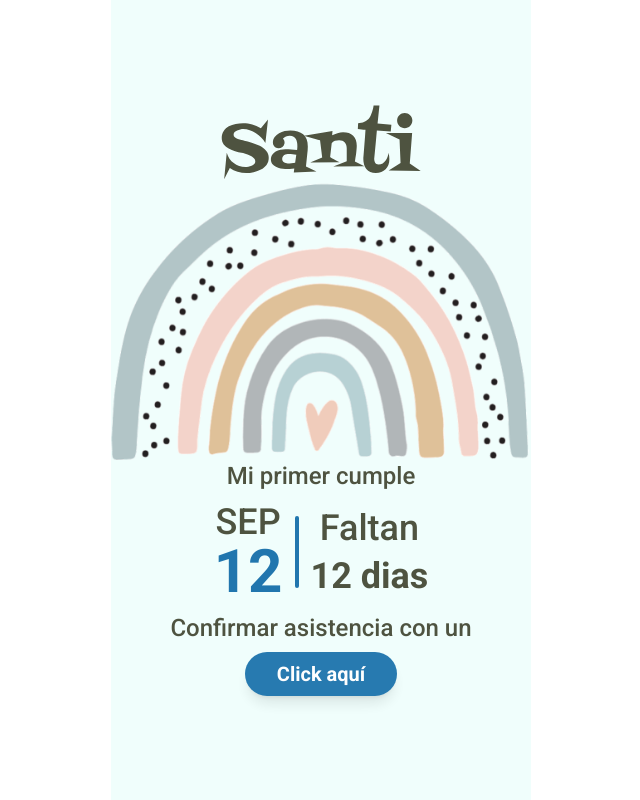
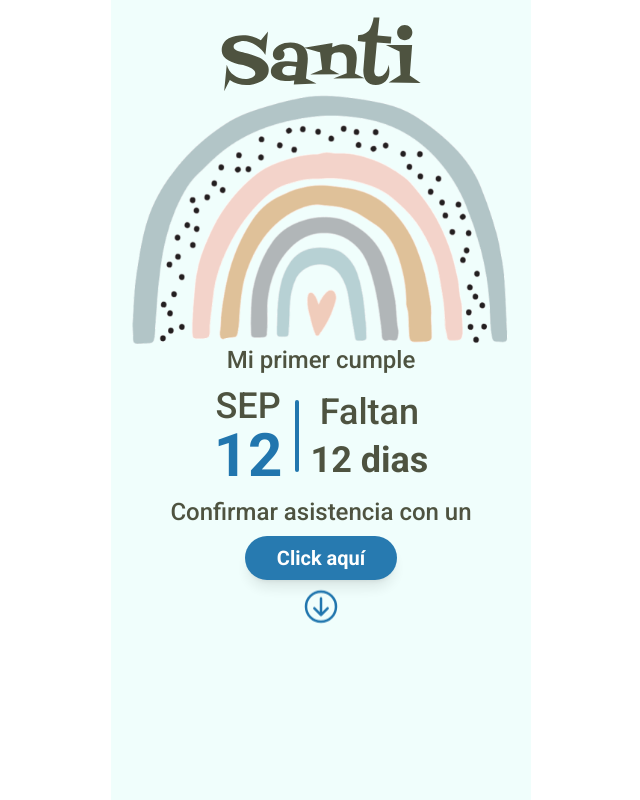
Before and after one commit to fabianeromano/invitation-santi, a Next.js app: page / in a window 1280 px wide. Shown: the top 800 px of the page, without its empty margins (319-959 px from the left). Built offline with nearby package versions, Linux system fonts and the light colour scheme; what tailwindcss-animated would draw is missing.

Commit message:
fix: heroparallax

```diff
--- a/src/components/HeroParallax.jsx
+++ b/src/components/HeroParallax.jsx
@@ -3,17 +3,18 @@ import Image from 'next/image'
 import React from 'react'
 import Santi from "/public/images/santi-title.svg"
 import Arcoiris from "/public/images/arcoiris.png"
+import Arrow from "/public/images/arrow.svg"
 import Link from 'next/link'
 
 function HeroParallax() {
     return (
-        <section className='w-full h-screen min-h-[600px] relative flex flex-col items-center justify-center bg-[#F0FEFC] parallax'>
-            <div className='z-10'>
+        <section className='w-full h-screen min-h-[700px] relative flex flex-col items-center justify-start bg-[#F0FEFC] parallax'>
+            <div className='z-10 pt-4'>
                 <Image src={Santi} alt='Santi Letra' className='h-auto w-[200px] animate-jump' />
             </div>
 
             <div className='z-10 flex flex-col items-center justify-center'>
-                <Image src={Arcoiris} alt='Arcoiris' className='w-full h-auto animate-flip-up' />
+                <Image src={Arcoiris} alt='Arcoiris' className='w-[90%] h-auto animate-flip-up' />
                 <p className='text-[#4E5340] text-2xl font-medium'>Mi primer cumple</p>
                 <div className='flex h-[120px] justify-center items-center gap-3'>
                     <div className='flex flex-col items-center justify-center'>
@@ -28,11 +29,14 @@ function HeroParallax() {
                 </div>
             </div>
 
-            <div className="flex flex-col items-center justify-center w-full gap-2 px-4 text-center">
+            <div className="flex flex-col items-center justify-center w-full gap-2 px-4 text-center pb-4">
                 <h3 className="text-2xl font-medium text-[#4E5340]">Confirmar asistencia con un</h3>
                 <Link href="https://wa.me/3814163294/?text=Confirmo%20mi%20Asistencia" target="_blank">
                     <button className="text-xl font-bold bg-[#2176AE] rounded-full text-white py-2 px-8 shadow-lg animate-pulse">Click aquí</button>
                 </Link>
+            </div>
+            <div className='animate-bounce rotate-180'>
+                <Image className='w-10 h-10' src={Arrow} alt="arrow" />
             </div>
         </section>
     )
```
Also changed, not shown: public/images/arrow.svg (added).
